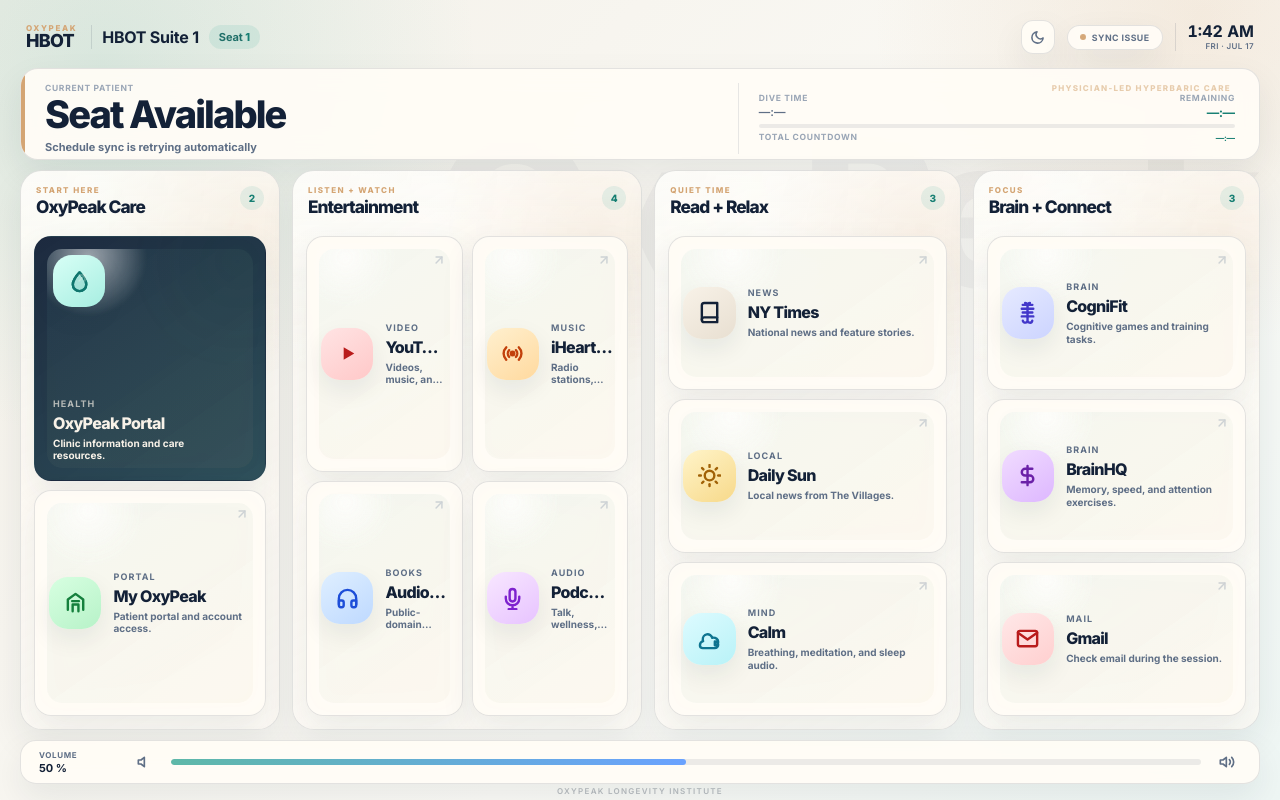
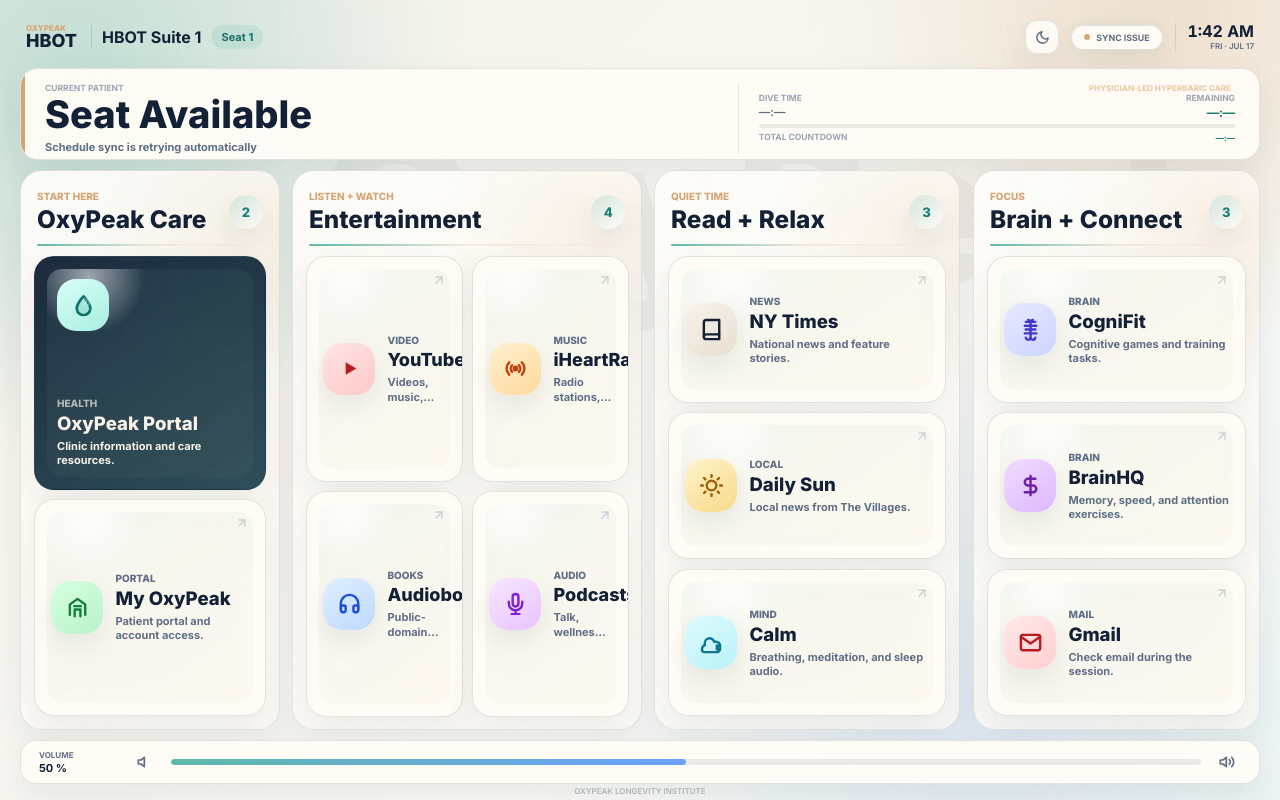
Before and after one commit to anthonyoxypeak/TabletKiosk, a website: page seat.html in a window 1280 px wide. Drawn offline with Linux system fonts and the light colour scheme; no server answers.

Commit message:
Refine kiosk visual hierarchy

```diff
--- a/seat.html
+++ b/seat.html
@@ -30,6 +30,8 @@
             --accent-teal-dark: #177f73;
             --accent-gold: #d4a574;
             --accent-navy: #132137;
+            --glow-teal: rgba(94, 184, 168, 0.26);
+            --glow-gold: rgba(212, 165, 116, 0.22);
         }
 
         [data-theme="dark"] {
@@ -51,7 +53,7 @@
 
         /* Smooth iOS style transitions across all layout shifts */
         body, div, span, a, button, svg {
-            transition: background-color 0.25s ease, color 0.25s ease, border-color 0.25s ease, box-shadow 0.25s ease, transform 0.15s cubic-bezier(0.16, 1, 0.3, 1);
+            transition: background-color 0.25s ease, color 0.25s ease, border-color 0.25s ease, box-shadow 0.25s ease, opacity 0.25s ease, transform 0.2s cubic-bezier(0.16, 1, 0.3, 1);
         }
 
         html, body {
@@ -97,10 +99,24 @@
             z-index: -1;
             font-size: min(17vw, 210px);
             font-weight: 800;
-            letter-spacing: -0.08em;
+            letter-spacing: 0;
             color: rgba(19, 33, 55, 0.035);
             pointer-events: none;
             white-space: nowrap;
+        }
+
+        body::after {
+            content: '';
+            position: fixed;
+            inset: -18%;
+            z-index: -2;
+            background:
+                radial-gradient(circle at 18% 22%, rgba(94, 184, 168, 0.18), transparent 22%),
+                radial-gradient(circle at 78% 16%, rgba(212, 165, 116, 0.16), transparent 20%),
+                radial-gradient(circle at 70% 78%, rgba(106, 162, 255, 0.12), transparent 24%);
+            filter: blur(12px);
+            animation: ambientShift 18s ease-in-out infinite alternate;
+            pointer-events: none;
         }
 
         [data-theme="dark"] body::before {
@@ -127,7 +143,7 @@
             font-weight: 700;
             font-size: 16px;
             color: var(--text-color);
-            letter-spacing: -0.015em;
+            letter-spacing: 0;
         }
 
         .brand-stack {
@@ -140,7 +156,7 @@
         .brand-kicker {
             font-size: 8px;
             font-weight: 800;
-            letter-spacing: 0.2em;
+            letter-spacing: 0;
             text-transform: uppercase;
             color: var(--accent-gold);
         }
@@ -148,7 +164,7 @@
         .brand-word {
             font-size: 18px;
             font-weight: 800;
-            letter-spacing: -0.04em;
+            letter-spacing: 0;
             color: var(--accent-navy);
         }
 
@@ -169,7 +185,7 @@
             font-weight: 700;
             padding: 5px 10px;
             border-radius: 999px;
-            letter-spacing: -0.01em;
+            letter-spacing: 0;
         }
 
         .seat-badge strong {
@@ -221,6 +237,7 @@
             border-radius: 9999px;
             border: 1px solid var(--card-border);
             box-shadow: var(--card-shadow);
+            animation: statusGlow 4s ease-in-out infinite;
         }
 
         .session-status-badge[data-state="available"] .pulse-dot,
@@ -243,10 +260,30 @@
             50% { opacity: 0.4; transform: scale(0.9); }
         }
 
+        @keyframes ambientShift {
+            from { transform: translate3d(-1.5%, -1%, 0) scale(1); }
+            to { transform: translate3d(1.5%, 1%, 0) scale(1.04); }
+        }
+
+        @keyframes panelIn {
+            from { opacity: 0; transform: translateY(14px) scale(0.985); }
+            to { opacity: 1; transform: translateY(0) scale(1); }
+        }
+
+        @keyframes cardIn {
+            from { opacity: 0; transform: translateY(16px) scale(0.965); }
+            to { opacity: 1; transform: translateY(0) scale(1); }
+        }
+
+        @keyframes statusGlow {
+            0%, 100% { box-shadow: var(--card-shadow); }
+            50% { box-shadow: var(--card-shadow), 0 0 22px rgba(94, 184, 168, 0.22); }
+        }
+
         .session-label {
             font-size: 8.8px;
             font-weight: 700;
-            letter-spacing: 0.05em;
+            letter-spacing: 0;
             text-transform: uppercase;
             color: var(--text-secondary);
         }
@@ -270,7 +307,7 @@
             font-weight: 600;
             color: var(--text-secondary);
             text-transform: uppercase;
-            letter-spacing: 0.05em;
+            letter-spacing: 0;
             margin-top: 1px;
         }
 
@@ -291,6 +328,7 @@
             position: relative;
             overflow: hidden;
             backdrop-filter: blur(14px);
+            animation: panelIn 0.45s ease-out both;
         }
 
         .seat-info-card::after {
@@ -300,7 +338,7 @@
             top: 14px;
             font-size: 8px;
             font-weight: 800;
-            letter-spacing: 0.16em;
+            letter-spacing: 0;
             text-transform: uppercase;
             color: rgba(212, 165, 116, 0.56);
             pointer-events: none;
@@ -336,7 +374,7 @@
         .info-label {
             font-size: 8.5px;
             font-weight: 700;
-            letter-spacing: 0.08em;
+            letter-spacing: 0;
             text-transform: uppercase;
             color: var(--text-tertiary);
             margin-bottom: 2px;
@@ -347,7 +385,7 @@
             font-weight: 800;
             color: var(--text-color);
             line-height: 1;
-            letter-spacing: -0.05em;
+            letter-spacing: 0;
             overflow: hidden;
             text-overflow: ellipsis;
             white-space: nowrap;
@@ -459,7 +497,13 @@
             position: relative;
             overflow: hidden;
             isolation: isolate;
-        }
+            animation: panelIn 0.5s ease-out both;
+        }
+
+        .app-section:nth-child(1) { animation-delay: 0.03s; }
+        .app-section:nth-child(2) { animation-delay: 0.08s; }
+        .app-section:nth-child(3) { animation-delay: 0.13s; }
+        .app-section:nth-child(4) { animation-delay: 0.18s; }
 
         .app-section::before {
             content: '';
@@ -472,6 +516,23 @@
             pointer-events: none;
         }
 
+        .app-section::after {
+            content: '';
+            position: absolute;
+            inset: 0;
+            z-index: -1;
+            background: linear-gradient(115deg, transparent 0%, rgba(255, 255, 255, 0.36) 42%, transparent 58%);
+            opacity: 0;
+            transform: translateX(-65%);
+            pointer-events: none;
+        }
+
+        .app-section:hover::after {
+            opacity: 0.5;
+            transform: translateX(65%);
+            transition: opacity 0.25s ease, transform 1.1s ease;
+        }
+
         [data-theme="dark"] .app-section {
             background:
                 linear-gradient(150deg, rgba(15, 28, 47, 0.9), rgba(15, 28, 47, 0.68)),
@@ -481,45 +542,58 @@
         .section-heading {
             flex-shrink: 0;
             display: flex;
-            align-items: flex-start;
+            align-items: center;
             justify-content: space-between;
-            gap: 8px;
-            min-height: 42px;
-            padding: 2px 2px 0;
+            gap: 10px;
+            min-height: 62px;
+            padding: 2px 3px 9px;
+            position: relative;
+        }
+
+        .section-heading::after {
+            content: '';
+            position: absolute;
+            left: 3px;
+            right: 3px;
+            bottom: 0;
+            height: 2px;
+            border-radius: 999px;
+            background: linear-gradient(90deg, var(--accent-teal), rgba(212, 165, 116, 0.18), transparent);
         }
 
         .section-kicker {
             display: block;
-            font-size: 8px;
+            font-size: 10px;
             font-weight: 800;
-            letter-spacing: 0.18em;
+            letter-spacing: 0;
             line-height: 1;
             text-transform: uppercase;
             color: var(--accent-gold);
-            margin-bottom: 5px;
+            margin-bottom: 6px;
         }
 
         .section-title {
             margin: 0;
-            font-size: clamp(16px, 1.35vw, 23px);
+            font-size: clamp(24px, 1.9vw, 36px);
             font-weight: 800;
-            line-height: 0.96;
-            letter-spacing: -0.055em;
+            line-height: 1;
+            letter-spacing: 0;
             color: var(--text-color);
         }
 
         .section-count {
             flex-shrink: 0;
-            min-width: 24px;
-            height: 24px;
+            min-width: 34px;
+            height: 34px;
             border-radius: 999px;
             display: inline-flex;
             align-items: center;
             justify-content: center;
-            background: rgba(94, 184, 168, 0.14);
+            background: linear-gradient(145deg, rgba(94, 184, 168, 0.24), rgba(255, 255, 255, 0.7));
             color: var(--accent-teal-dark);
-            font-size: 10px;
+            font-size: 13px;
             font-weight: 800;
+            box-shadow: 0 12px 26px rgba(19, 33, 55, 0.08);
         }
 
         .section-apps {
@@ -545,8 +619,8 @@
 
         .app-card {
             background: var(--card-bg);
-            border-radius: 17px;
-            padding: 13px 14px;
+            border-radius: 20px;
+            padding: 15px 16px;
             display: grid;
             grid-template-columns: auto minmax(0, 1fr);
             align-items: center;
@@ -562,7 +636,21 @@
             overflow: hidden;
             isolation: isolate;
             backdrop-filter: blur(14px);
-        }
+            animation: cardIn 0.42s ease-out both;
+        }
+
+        .app-section:nth-child(1) .app-card:nth-child(1) { animation-delay: 0.08s; }
+        .app-section:nth-child(1) .app-card:nth-child(2) { animation-delay: 0.13s; }
+        .app-section:nth-child(2) .app-card:nth-child(1) { animation-delay: 0.14s; }
+        .app-section:nth-child(2) .app-card:nth-child(2) { animation-delay: 0.18s; }
+        .app-section:nth-child(2) .app-card:nth-child(3) { animation-delay: 0.22s; }
+        .app-section:nth-child(2) .app-card:nth-child(4) { animation-delay: 0.26s; }
+        .app-section:nth-child(3) .app-card:nth-child(1) { animation-delay: 0.2s; }
+        .app-section:nth-child(3) .app-card:nth-child(2) { animation-delay: 0.24s; }
+        .app-section:nth-child(3) .app-card:nth-child(3) { animation-delay: 0.28s; }
+        .app-section:nth-child(4) .app-card:nth-child(1) { animation-delay: 0.26s; }
+        .app-section:nth-child(4) .app-card:nth-child(2) { animation-delay: 0.3s; }
+        .app-section:nth-child(4) .app-card:nth-child(3) { animation-delay: 0.34s; }
 
         .app-card::before {
             content: '';
@@ -576,6 +664,17 @@
             opacity: 0.7;
         }
 
+        .app-card::after {
+            content: '';
+            position: absolute;
+            inset: -2px;
+            z-index: -1;
+            border-radius: inherit;
+            background: linear-gradient(135deg, rgba(94, 184, 168, 0.42), transparent 28%, transparent 72%, rgba(212, 165, 116, 0.32));
+            opacity: 0;
+            transition: opacity 0.25s ease;
+        }
+
         [data-theme="dark"] .app-card::before {
             background:
                 radial-gradient(circle at 50% 8%, rgba(255, 255, 255, 0.08), transparent 24%),
@@ -584,13 +683,17 @@
 
         /* Hover & Active States */
         .app-card:hover {
-            transform: translateY(-2px);
+            transform: translateY(-4px) scale(1.012);
             border-color: rgba(94, 184, 168, 0.42);
             box-shadow: var(--card-shadow-hover);
         }
 
+        .app-card:hover::after {
+            opacity: 0.72;
+        }
+
         .app-card:active {
-            transform: scale(0.96);
+            transform: scale(0.975);
             background: var(--btn-active-bg);
         }
 
@@ -611,6 +714,11 @@
             justify-content: center;
             flex-shrink: 0;
             box-shadow: var(--icon-shadow);
+            transform: translateZ(0);
+        }
+
+        .app-card:hover .app-icon {
+            transform: scale(1.07);
         }
 
         .app-icon svg {
@@ -645,30 +753,36 @@
         }
 
         .app-category {
-            font-size: 9px;
-            font-weight: 700;
-            letter-spacing: 0.12em;
+            font-size: 10px;
+            font-weight: 800;
+            letter-spacing: 0;
             text-transform: uppercase;
             color: var(--text-secondary);
-            margin-bottom: 4px;
+            margin-bottom: 5px;
         }
 
         .app-name {
-            font-size: clamp(15px, 1.25vw, 22px);
+            font-size: clamp(18px, 1.45vw, 27px);
             font-weight: 800;
             color: var(--text-color);
-            letter-spacing: -0.045em;
-            overflow: hidden;
-            text-overflow: ellipsis;
-            white-space: nowrap;
+            line-height: 1.03;
+            letter-spacing: 0;
+            overflow: visible;
+            overflow-wrap: normal;
+            word-break: normal;
+            white-space: normal;
             width: 100%;
         }
 
+        .section-entertainment .app-name {
+            font-size: clamp(18px, 1.28vw, 24px);
+        }
+
         .app-description {
-            margin-top: 4px;
-            font-size: clamp(10px, 0.75vw, 12px);
-            font-weight: 650;
-            line-height: 1.22;
+            margin-top: 6px;
+            font-size: clamp(11px, 0.82vw, 14px);
+            font-weight: 700;
+            line-height: 1.28;
             color: var(--text-secondary);
             overflow: hidden;
             display: -webkit-box;
@@ -679,7 +793,7 @@
         .section-care .app-card:first-child {
             grid-template-columns: 1fr;
             align-items: end;
-            padding: 18px;
+            padding: 22px;
             background:
                 linear-gradient(145deg, rgba(19, 33, 55, 0.96), rgba(28, 65, 77, 0.92)),
                 radial-gradient(circle at 88% 10%, rgba(94, 184, 168, 0.4), transparent 38%);
@@ -688,8 +802,8 @@
 
         .section-care .app-card:first-child .card-top {
             position: absolute;
-            top: 18px;
-            left: 18px;
+            top: 22px;
+            left: 22px;
         }
 
         .section-care .app-card:first-child .card-bottom {
@@ -738,23 +852,24 @@
             }
 
             .section-heading {
-                min-height: 38px;
+                min-height: 44px;
+                padding-bottom: 7px;
             }
 
             .section-kicker {
-                font-size: 7.2px;
+                font-size: 8px;
                 margin-bottom: 4px;
             }
 
             .section-title {
-                font-size: 15px;
-                letter-spacing: -0.04em;
+                font-size: 18px;
+                letter-spacing: 0;
             }
 
             .section-count {
-                min-width: 22px;
-                height: 22px;
-                font-size: 9px;
+                min-width: 26px;
+                height: 26px;
+                font-size: 10px;
             }
 
             .section-apps {
@@ -769,6 +884,7 @@
             .app-card {
                 gap: 9px;
                 padding: 11px;
+                border-radius: 18px;
             }
 
             .app-icon {
@@ -783,14 +899,14 @@
             }
 
             .app-category {
-                font-size: 7.5px;
+                font-size: 8px;
                 margin-bottom: 2px;
             }
 
             .app-name {
-                font-size: 14px;
+                font-size: 15px;
                 line-height: 1.03;
-                letter-spacing: -0.035em;
+                letter-spacing: 0;
                 white-space: normal;
             }
 
@@ -799,12 +915,12 @@
             }
 
             .section-care .app-card:first-child {
-                padding: 14px;
+                padding: 15px;
             }
 
             .section-care .app-card:first-child .card-top {
-                top: 14px;
-                left: 14px;
+                top: 15px;
+                left: 15px;
             }
 
             .section-care .app-card:first-child .card-bottom {
@@ -867,7 +983,7 @@
         .vol-label-title {
             font-size: 8px;
             font-weight: 700;
-            letter-spacing: 0.08em;
+            letter-spacing: 0;
             text-transform: uppercase;
             color: var(--text-secondary);
             margin-bottom: 1px;
@@ -938,7 +1054,7 @@
             transform: translateX(-50%);
             font-size: 8px;
             font-weight: 600;
-            letter-spacing: 0.16em;
+            letter-spacing: 0;
             text-transform: uppercase;
             color: rgba(19, 33, 55, 0.28);
             pointer-events: none;
@@ -986,7 +1102,7 @@
             transform: translate(-50%, -50%);
             font-size: clamp(96px, 18vw, 260px);
             font-weight: 800;
-            letter-spacing: -0.08em;
+            letter-spacing: 0;
             color: rgba(15, 23, 42, 0.055);
             white-space: nowrap;
             pointer-events: none;
@@ -1008,7 +1124,7 @@
             display: block;
             font-size: clamp(16px, 2.2vw, 26px);
             font-weight: 800;
-            letter-spacing: 0.12em;
+            letter-spacing: 0;
             text-transform: uppercase;
             color: #0f766e;
             margin-bottom: 18px;
@@ -1022,7 +1138,7 @@
             display: block;
             font-size: clamp(64px, 12vw, 168px);
             font-weight: 800;
-            letter-spacing: -0.07em;
+            letter-spacing: 0;
             line-height: 0.92;
             color: inherit;
             text-wrap: balance;
@@ -1052,13 +1168,28 @@
             padding: 14px 20px;
             font-size: 14px;
             font-weight: 800;
-            letter-spacing: 0.02em;
+            letter-spacing: 0;
             box-shadow: 0 14px 32px rgba(15, 118, 110, 0.22);
             cursor: pointer;
         }
 
         .patient-start-button:active {
             transform: scale(0.96);
+        }
+
+        @media (prefers-reduced-motion: reduce) {
+            body::after,
+            .session-status-badge,
+            .seat-info-card,
+            .app-section,
+            .app-card,
+            .pulse-dot {
+                animation: none;
+            }
+
+            body, div, span, a, button, svg {
+                transition-duration: 0.01ms;
+            }
         }
     </style>
 </head>
```
